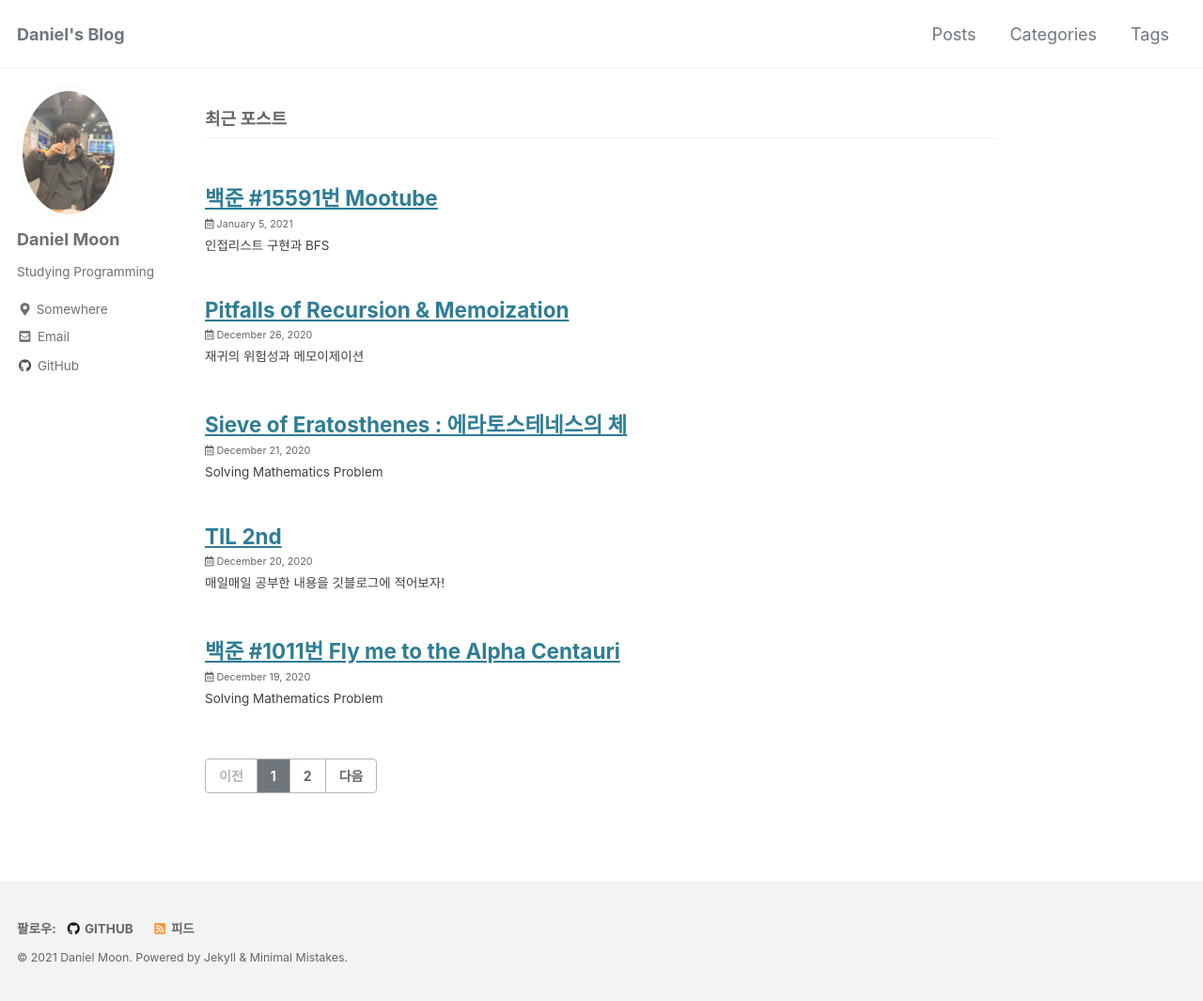
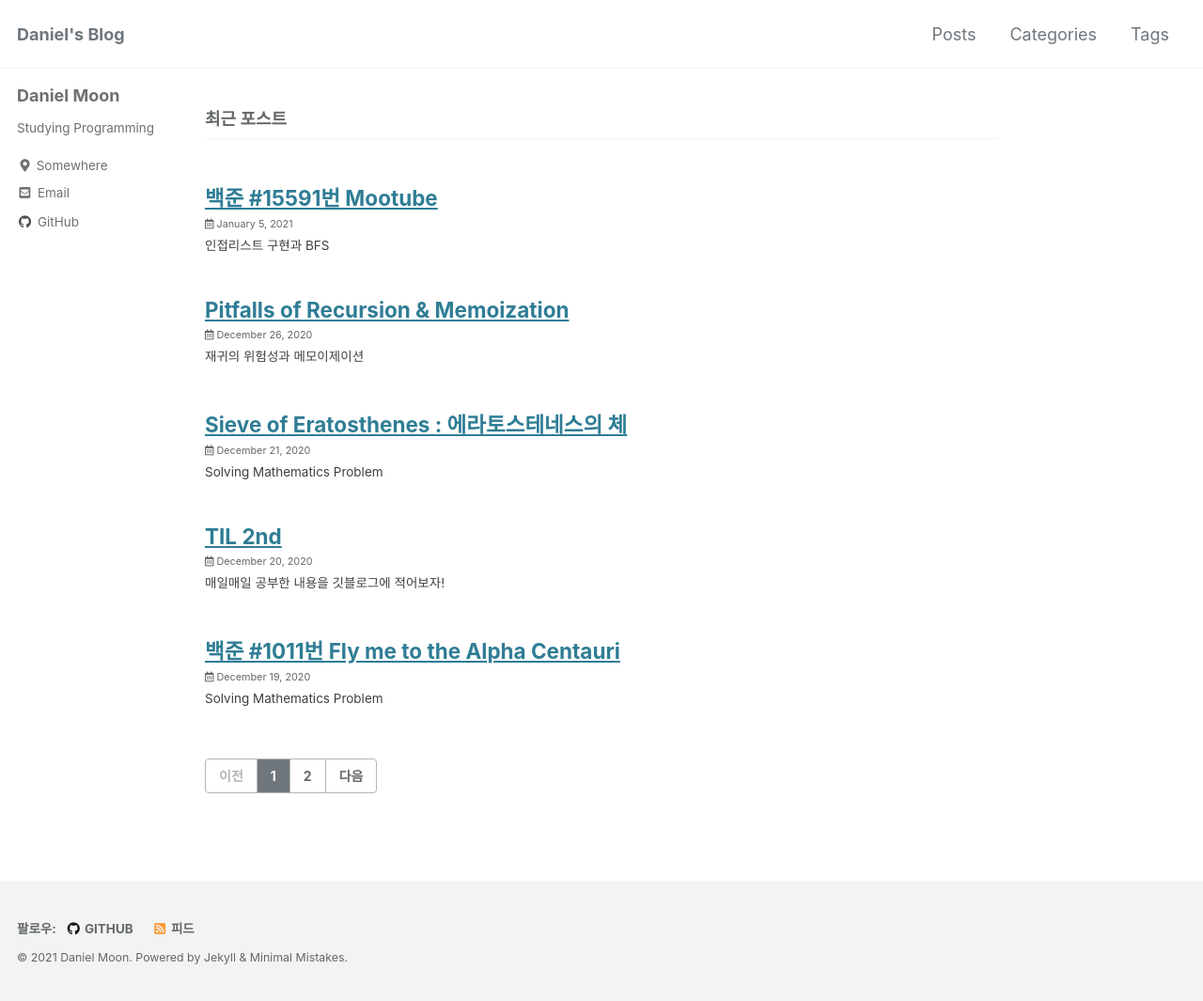
Before and after one commit to ekgns33/ekgns33.github.io, a Jekyll site: the page built from index.html, in a window 1280 px wide and 1065 px high. Shown: the whole window at 94% size. Built offline with Jekyll 4.4.1, drawn with Linux system fonts in a browser that asks for light colours; cached includes are drawn as plain includes; the list of posts is cut into pages by our own code.

Commit message:
Update _config.yml

```diff
--- a/_config.yml
+++ b/_config.yml
@@ -94,7 +94,7 @@ analytics:
 # Site Author
 author:
   name: "Daniel Moon"
-  avatar: /img/fdfd.jpg # path of avatar image, e.g. "/assets/images/bio-photo.jpg"
+  avatar: #/img/fdfd.jpg # path of avatar image, e.g. "/assets/images/bio-photo.jpg"
   bio: "Studying Programming"
   location: "Somewhere"
   email:
```
